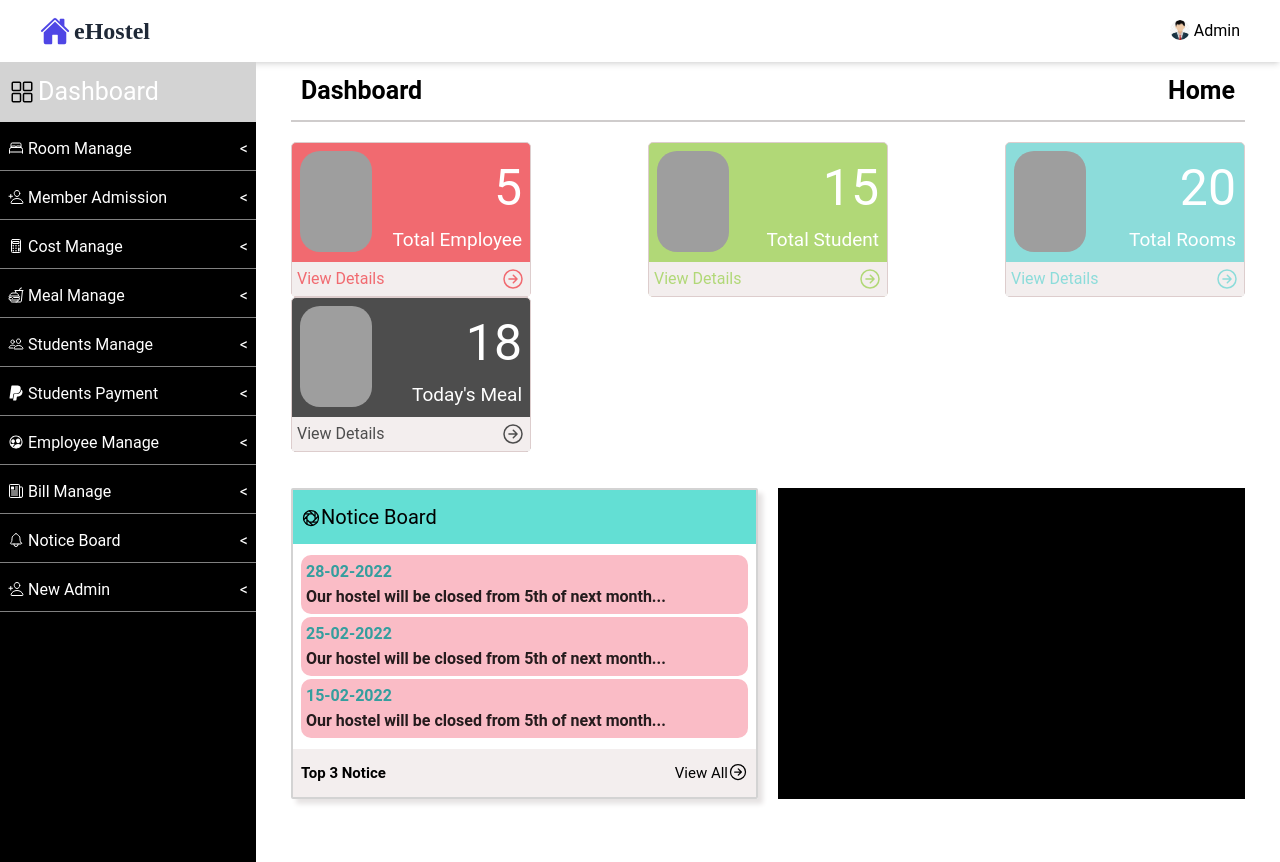
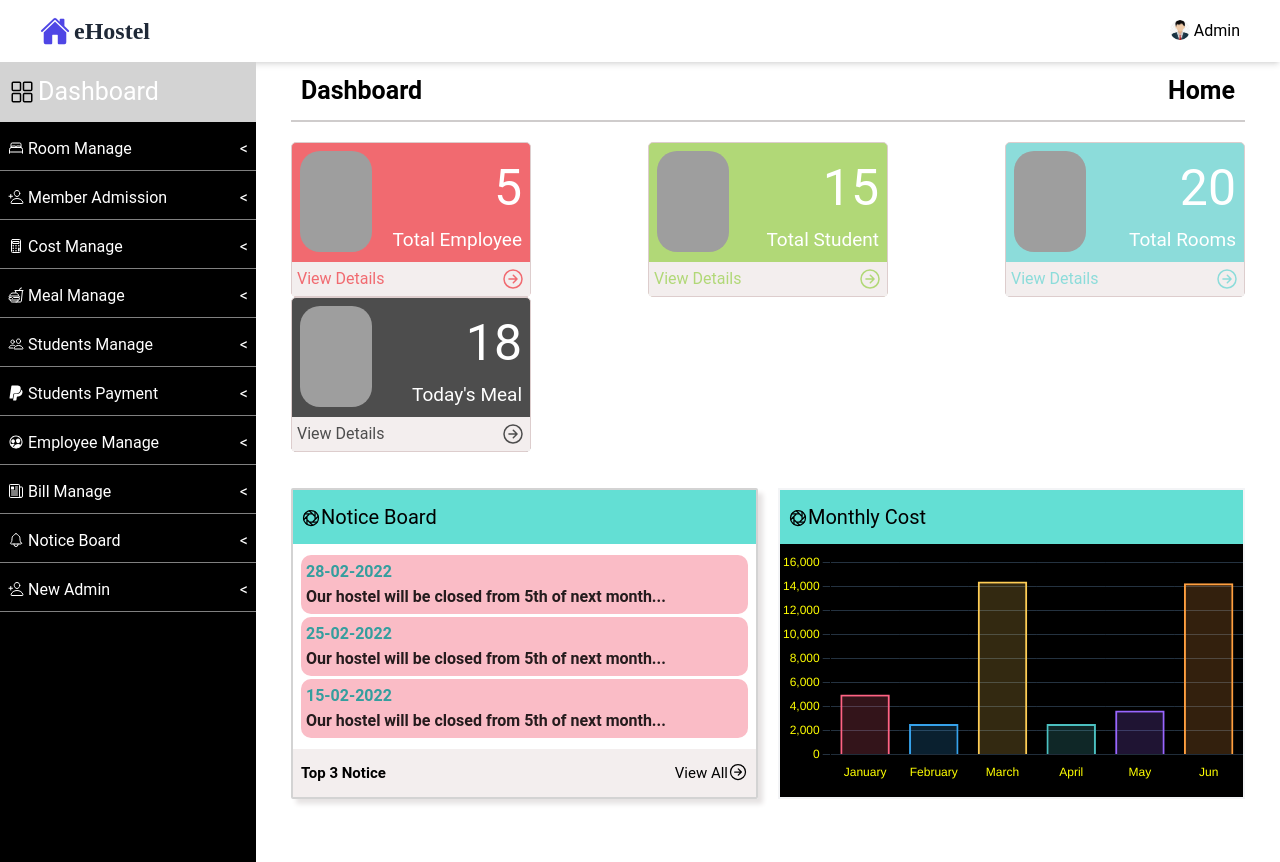
Before and after one commit to osmangoni20/ehostel, a React (Create React App) app in the folder front-end/: page /dashboard in a window 1280 px wide. Built offline with nearby package versions, Linux system fonts and the light colour scheme; grey boxes are pictures that could not be loaded.

Commit message:
chart design

```diff
--- a/front-end/package.json
+++ b/front-end/package.json
@@ -6,7 +6,9 @@
     "@testing-library/jest-dom": "^5.16.1",
     "@testing-library/react": "^12.1.2",
     "@testing-library/user-event": "^13.5.0",
+    "chart.js": "^3.7.0",
     "react": "^17.0.2",
+    "react-chartjs-2": "^4.0.1",
     "react-dom": "^17.0.2",
     "react-router-dom": "6",
     "react-scripts": "5.0.0",
--- /dev/null
+++ b/front-end/src/components/DashboardPart/CostChart/CostChart.js
@@ -0,0 +1,88 @@
+import {
+  BarElement,
+  CategoryScale,
+  Chart as ChartJS,
+  Legend,
+  LinearScale,
+  Title,
+  Tooltip,
+} from "chart.js";
+import React from "react";
+import { Bar } from "react-chartjs-2";
+
+ChartJS.register(
+  CategoryScale,
+  LinearScale,
+  BarElement,
+  Title,
+  Tooltip,
+  Legend
+);
+
+const data = {
+  labels: ["January", "February", "March", "April", "May", "Jun"],
+  datasets: [
+    {
+      label: "Meal Cost: Tk-",
+      data: [5000, 2555, 14400, 2550, 3666, 14251],
+      backgroundColor: [
+        "rgba(255, 99, 132, 0.2)",
+        "rgba(54, 162, 235, 0.2)",
+        "rgba(255, 206, 86, 0.2)",
+        "rgba(75, 192, 192, 0.2)",
+        "rgba(153, 102, 255, 0.2)",
+        "rgba(255, 159, 64, 0.2)",
+      ],
+      borderColor: [
+        "rgba(255, 99, 132, 1)",
+        "rgba(54, 162, 235, 1)",
+        "rgba(255, 206, 86, 1)",
+        "rgba(75, 192, 192, 1)",
+        "rgba(153, 102, 255, 1)",
+        "rgba(255, 159, 64, 1)",
+      ],
+      borderWidth: 2,
+    },
+  ],
+};
+const options = {
+  responsive: true,
+  plugins: { legend: { display: false } },
+  scales: {
+    y: {
+      ticks: {
+        color: "yellow",
+        font: {
+          size: 12,
+        },
+      },
+      grid: {
+        color: "#243240",
+      },
+    },
+    x: {
+      ticks: {
+        color: "yellow",
+        font: {
+          size: 12,
+        },
+      },
+    },
+  },
+};
+
+function CostChart() {
+  return (
+    <div>
+      <div className="chartHeader flex  items-center mb-2">
+        <span className="pt-2">
+          <ion-icon name="aperture-outline"></ion-icon>
+        </span>
+        <h3>Monthly Cost</h3>
+      </div>
+      <Bar data={data} options={options} />
+    </div>
+  );
+}
+
+export default CostChart;
--- a/front-end/src/components/DashboardPart/Dashboard/Dashboard.css
+++ b/front-end/src/components/DashboardPart/Dashboard/Dashboard.css
@@ -13,11 +13,13 @@ main {
   border-bottom: 2px solid rgb(207, 204, 204);
 }
 .NewNotice {
+  height: 311px;
   border: 2px solid lightgray;
   box-shadow: 5px 5px 5px rgb(230, 227, 227);
   border-radius: 2px;
 }
-.NewNotice .noticeHeader {
+.NewNotice .noticeHeader,
+.chartHeader {
   background-color: rgb(99, 223, 212);
   padding: 8px;
   font-size: 20px;
--- a/front-end/src/components/DashboardPart/Dashboard/Dashboard.js
+++ b/front-end/src/components/DashboardPart/Dashboard/Dashboard.js
@@ -1,5 +1,6 @@
 import React, { useEffect, useState } from "react";
 import { Link } from "react-router-dom";
+import CostChart from "../CostChart/CostChart";
 import DashboardCard from "../DashboardCard/DashboardCard";
 import DashboardHeader from "../DashboardHeader/DashboardHeader";
 import { CardData, NewNotice } from "../fakeData";
@@ -66,8 +67,8 @@ const Dashboard = () => {
                 </div>
               </div>
             </div>
-            <div className="bg-black">
-              <h1>Daily Cost</h1>
+            <div className="bg-black border-2 border-gray-100">
+              <CostChart></CostChart>
             </div>
           </div>
         </main>
--- a/front-end/src/components/DashboardPart/Sidebar/Sidebar.js
+++ b/front-end/src/components/DashboardPart/Sidebar/Sidebar.js
@@ -3,31 +3,36 @@ import { Link } from "react-router-dom";
 import "./Sidebar.css";
 
 let DashboardMenu = [
-  { name: "Room Manage", link: "/room_manage",icon:"bed-outline"  },
-  { name: "Member Admission", link: "/new_add" ,icon:"person-add-outline" },
-  { name: "Cost Manage", link: "/cost_manage" ,icon:"calculator-outline" },
-  { name: "Meal Manage", link: "/meal_manage",icon:"fast-food-outline"  },
-  { name: "Students Manage", link: "/student_manage" ,icon:"people-outline" },
-  { name: "Students Payment", link: "/student_payment" ,icon:"logo-paypal" },
-  { name: "Employee Manage", link: "/employee_manage",icon:"people-circle-outline"  },
-  { name: "Bill Manage", link: "/bill_manage",icon:"newspaper-outline" },
-  { name: "Notice Board", link: "/notice",icon:"notifications-outline"  },
-  { name: "New Admin", link: "/add_admin" ,icon:"person-add-outline" },
-];<ion-icon name=""></ion-icon>
+  { name: "Room Manage", link: "/room_manage", icon: "bed-outline" },
+  { name: "Member Admission", link: "/new_add", icon: "person-add-outline" },
+  { name: "Cost Manage", link: "/cost_manage", icon: "calculator-outline" },
+  { name: "Meal Manage", link: "/meal_manage", icon: "fast-food-outline" },
+  { name: "Students Manage", link: "/student_manage", icon: "people-outline" },
+  { name: "Students Payment", link: "/student_payment", icon: "logo-paypal" },
+  {
+    name: "Employee Manage",
+    link: "/employee_manage",
+    icon: "people-circle-outline",
+  },
+  { name: "Bill Manage", link: "/bill_manage", icon: "newspaper-outline" },
+  { name: "Notice Board", link: "/notice", icon: "notifications-outline" },
+  { name: "New Admin", link: "/add_admin", icon: "person-add-outline" },
+];
+<ion-icon name=""></ion-icon>;
 const Sidebar = () => {
   return (
     <div className="sidebar h-screen">
       <div className="flex items-center dashboardlogo">
-      <span className="text-2xl pt-2 pr-1 text-black">
-      <ion-icon  name="grid-outline"></ion-icon>
-      </span>
-      <h1>Dashboard</h1>
+        <span className="text-2xl pt-2 pr-1 text-black">
+          <ion-icon name="grid-outline"></ion-icon>
+        </span>
+        <h1>Dashboard</h1>
       </div>
       {DashboardMenu.map((menu) => (
         <Link to={menu.link}>
           <li className="flex justify-between px-2 hover:bg-sky-700">
             <div className=" items-center flex">
-              <ion-icon  name={menu.icon}></ion-icon>
+              <ion-icon name={menu.icon}></ion-icon>
               <span className="pl-1">{menu.name}</span>
             </div>
             <p>{"<"}</p>
```
Also changed, not shown: 1 other file (tests, documents, lock files or other folders). Lines whose indentation alone changed are shown as unchanged.
